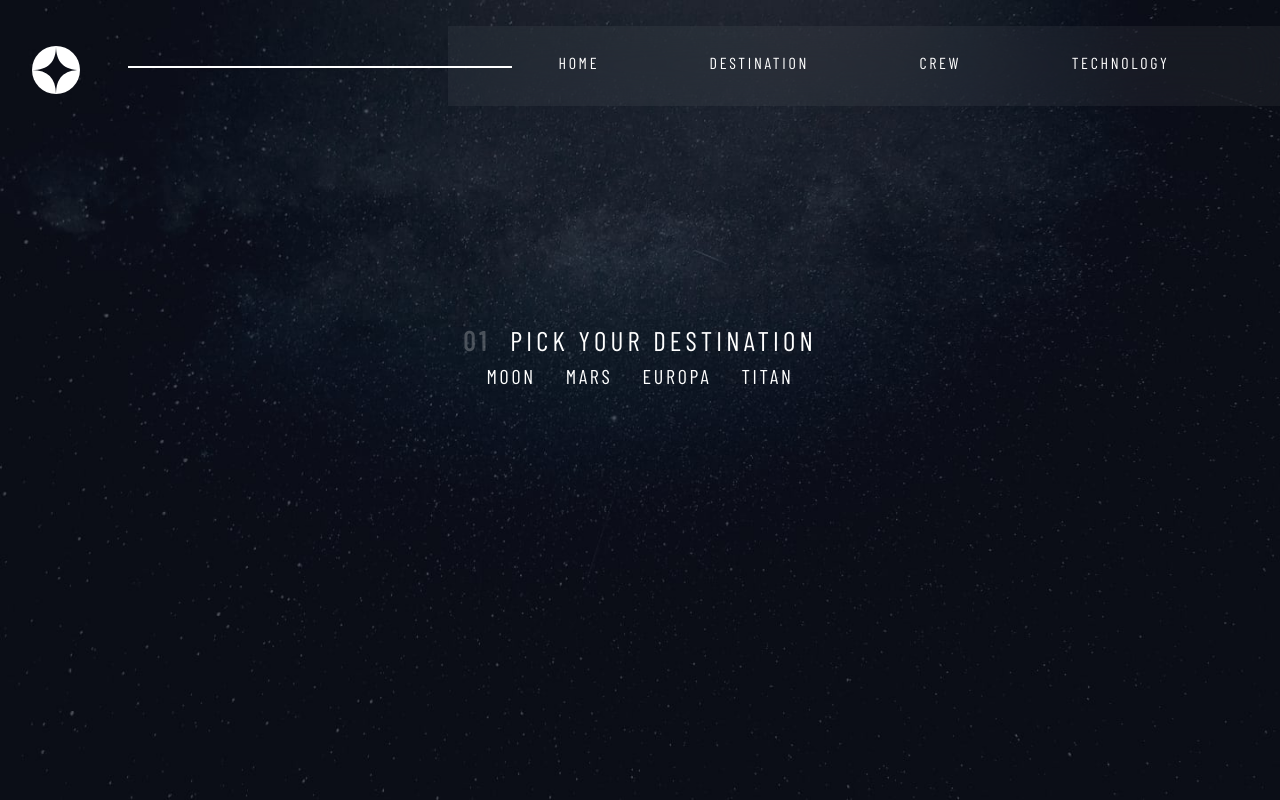
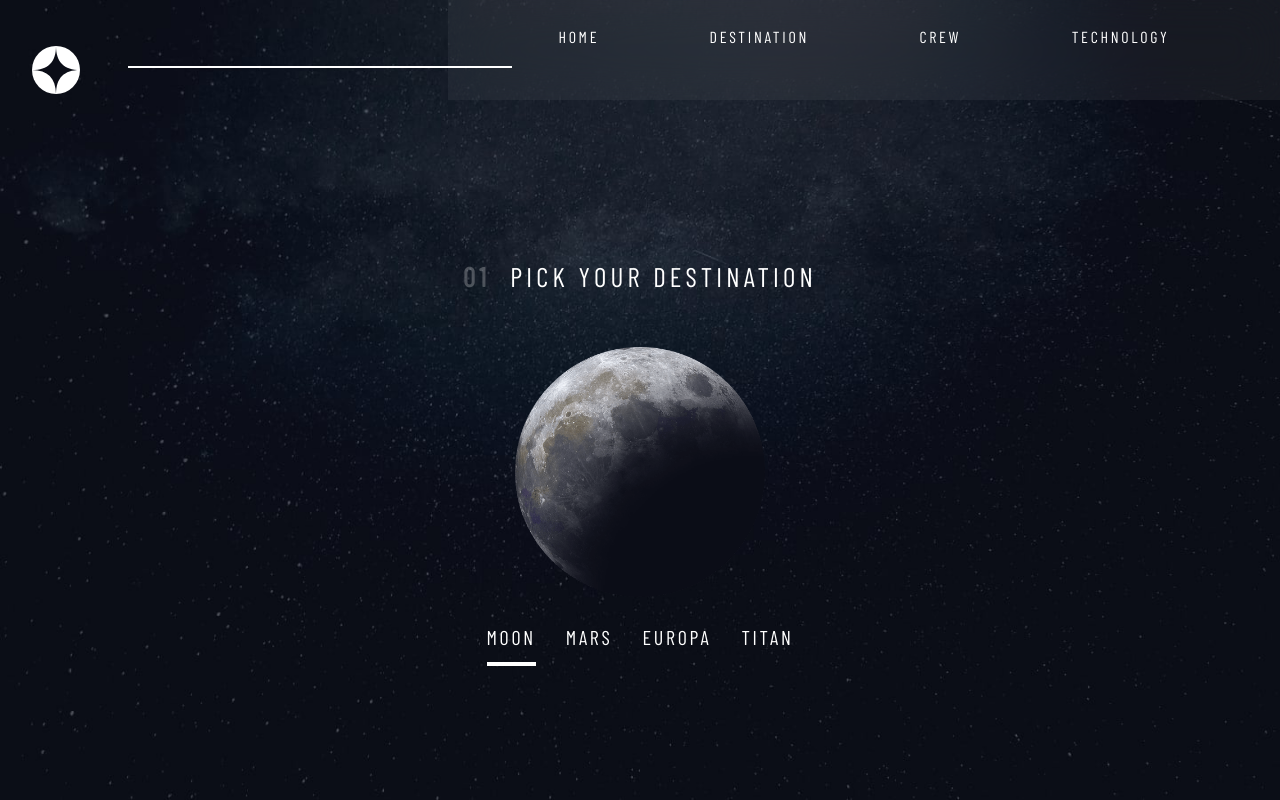
Before and after one commit to Ethanosaure/space-tourism-website, a React (Vite) app: page /destination in a window 1280 px wide. Built offline with nearby package versions, Linux system fonts and the light colour scheme.

Commit message:
adding destination planet pictures + selected border

```diff
--- a/src/components/Buttons/ExploreBtn/index.tsx
+++ b/src/components/Buttons/ExploreBtn/index.tsx
@@ -18,7 +18,7 @@ const Component = () => {
       className="h-[200px] w-[200px] rounded-[100%] bg-white xl:h-[250px] xl:w-[250px] "
       onClick={handleClick}
     >
-      <Heading kind="h4" content={"EXPLORE"} css="text-black" />
+      <Heading kind="h4" content={"EXPLORE"} />
     </button>
   );
 };
--- a/src/components/Buttons/Slider/index.tsx
+++ b/src/components/Buttons/Slider/index.tsx
@@ -1,31 +1,42 @@
 import SubHeading from "../../../typographies/SubHeading";
 import { useState } from "react";
+import datas from "../../../data/data.json";
 interface ComponentProps {
-  arrayNames?: string[];
-  arrayNumbers?: number[];
+  arrayNames: string[];
 }
 
-const Component: React.FC<ComponentProps> = ({ arrayNames, arrayNumbers }) => {
-  const [isSelected, setIsSelected] = useState(false);
-  if (!arrayNames && !arrayNumbers) {
-    throw new Error("must have arrayNames or arrayNumbers");
+const Component: React.FC<ComponentProps> = ({ arrayNames }) => {
+  const data = datas.destinations;
+  const [PlanetPicture, setPlanetPicture] = useState(data[0].images.png);
+  const [selectedPlanet, setSelectedPlanet] = useState(0);
+  let picture = PlanetPicture;
+  let selected = selectedPlanet;
+  function showPlanetPictures(index: number) {
+    setPlanetPicture(data[index].images.png);
+    setSelectedPlanet(index);
   }
+
   return (
-    <div className="flex flex-row items-center justify-center">
-      {arrayNames
-        ? arrayNames.map((planet, index) => (
+    <div className="flex flex-col items-center justify-center">
       <div>
+        <img
+          src={picture}
+          alt="planet picture"
+          className="mt-[50px] h-[250px] w-[250px]"
+        />
+      </div>
+      <div className="flex flex-row">
+        {arrayNames.map((planet, index) => (
+          <div key={planet} className="">
             <SubHeading
               kind="subHeading2"
-                key={planet}
               content={planet}
-                css="text-[20px] font-thin uppercase ml-[15px] mr-[15px] pb-[10px] hover:border-b-[4px] hover:border-b-white "
+              onClickFunction={() => showPlanetPictures(index)}
+              css={`text-[20px] font-thin uppercase ml-[15px] mr-[15px] ${selected === index ? "border-b-white border-b-[4px]" : "hover:border-b-[4px] hover:border-b-tropicalBlue"} pb-[10px] mt-[25px] text-tropicalBlue  `}
             />
           </div>
-          ))
-        : arrayNumbers?.map((element) => (
-            <div key={element} className=""></div>
         ))}
+      </div>
     </div>
   );
 };
--- a/src/components/Header/index.tsx
+++ b/src/components/Header/index.tsx
@@ -7,13 +7,13 @@ const Component = () => {
     setIsOpen(!isOpen);
   }
   return (
-    <div className="absolute flex h-[100%] w-[100%] justify-between md:h-[10%] xl:mt-[2%] ">
+    <div className="flex h-[100%] w-[100%] justify-between md:absolute md:h-[10%] xl:mt-[2%] ">
       <div className="absolute pl-[2.5%] pt-[20px]">
         <img src="../../../public/assets/shared/logo.svg" alt="logo" />
       </div>
       <div className="hidden xl:absolute xl:z-20 xl:ml-[10%] xl:mt-[40px] xl:flex xl:h-[2px] xl:w-[30%] xl:border-[1px] xl:border-solid xl:border-white"></div>
       <div
-        className={`absolute right-0 top-0 z-10 m-0 flex flex-col md:h-[100%] md:max-h-[80px] md:min-h-[70px] md:w-[65%] md:flex-row md:bg-white md:bg-opacity-5 md:backdrop-blur-xl xl:max-h-[100px] ${isOpen ? " h-[100%] w-[70%] bg-white bg-opacity-5 backdrop-blur-xl" : ""}`}
+        className={`fixed right-0 top-0 z-10 m-0 flex h-[100%] flex-col md:h-[100%] md:max-h-[80px] md:min-h-[70px] md:w-[65%] md:flex-row md:bg-white md:bg-opacity-5 md:backdrop-blur-xl xl:max-h-[100px] ${isOpen ? " h-[100%] w-[70%] bg-white bg-opacity-5 backdrop-blur-xl" : ""}`}
       >
         <div
           className={`m-[40px] h-[21px] w-[24px] ${isOpen ? " self-end bg-[url('../../../public/assets/shared/icon-close.svg')] bg-contain bg-no-repeat" : "bg-[url('../../../public/assets/shared/icon-hamburger.svg')]"}  md:hidden`}
--- a/src/pages/Destination/index.tsx
+++ b/src/pages/Destination/index.tsx
@@ -9,10 +9,9 @@ const Component = () => {
   data.forEach((destination) => {
     dataPlanet.push(destination.name);
   });
-  console.log(dataPlanet);
   return (
     <div className=" flex h-screen w-screen flex-col bg-[url('../../../public/assets/destination/background-destination-mobile.jpg')] bg-cover bg-center bg-no-repeat md:bg-[url('../../../public/assets/destination/background-destination-tablet.jpg')] xl:bg-[url('../../../public/assets/destination/background-destination-desktop.jpg')] ">
-      <div className="flex flex-col items-center pt-[25%]">
+      <div className="flex flex-col items-center justify-start pt-[20%]">
         <div>
           <Paragraph
             kind="span"
--- a/src/types/interface.ts
+++ b/src/types/interface.ts
@@ -1,7 +1,10 @@
+import { MouseEventHandler } from "react";
+
 interface TypographiesProps {
   content: string | number | React.ReactNode;
   key?: string;
   css?: string;
+  onClickFunction?: Function;
 }
 
 export interface HeadingsProps extends TypographiesProps {
@@ -14,4 +17,5 @@ export interface ParagraphsProps extends TypographiesProps {
 
 export interface SubHeadingsProps extends TypographiesProps {
   kind: "subHeading1" | "subHeading2";
+  onClickFunction?: MouseEventHandler<HTMLHeadingElement>;
 }
--- a/src/typographies/Heading/index.tsx
+++ b/src/typographies/Heading/index.tsx
@@ -11,8 +11,8 @@ const Typographies = ({ kind, content, css }: HeadingsProps) => {
     ? `text-[56px] text-white  ${css}`
     : `text-[56px] text-white`;
   const classNameH4 = css
-    ? `text-[32px] text-white ${css}`
-    : `text-[32px] text-white`;
+    ? `text-[32px] text-black ${css}`
+    : `text-[32px] text-black`;
   const classNameH5 = css
     ? `text-[28px] tracking-[4.72px] text-white ${css}`
     : `text-[28px] tracking-[4.72px] text-white`;
--- a/src/typographies/SubHeading/index.tsx
+++ b/src/typographies/SubHeading/index.tsx
@@ -1,17 +1,33 @@
 import { SubHeadingsProps } from "../../types/interface";
 
-const Typographies = ({ kind, content, css }: SubHeadingsProps) => {
+const Typographies = ({
+  kind,
+  content,
+  css,
+  onClickFunction,
+}: SubHeadingsProps) => {
   const classNameSub1 = css
     ? `text-[28px] text-white ${css}`
     : `text-[28px] text-white`;
   const classNameSub2 = css
     ? `text-[14px] tracking-[2.7px] text-white ${css}`
     : `text-[14px] tracking-[2.7px] text-white`;
+
   switch (kind) {
     case "subHeading1":
-      return <h1 className={classNameSub1}>{content}</h1>;
+      return (
+        <h1 className={classNameSub1} onClick={onClickFunction}>
+          {content}
+        </h1>
+      );
     case "subHeading2":
-      return <h5 className={classNameSub2}>{content}</h5>;
+      return (
+        <h5 className={classNameSub2} onClick={onClickFunction}>
+          {content}
+        </h5>
+      );
+    default:
+      return null;
   }
 };
 
```
Lines whose indentation alone changed are shown as unchanged.
